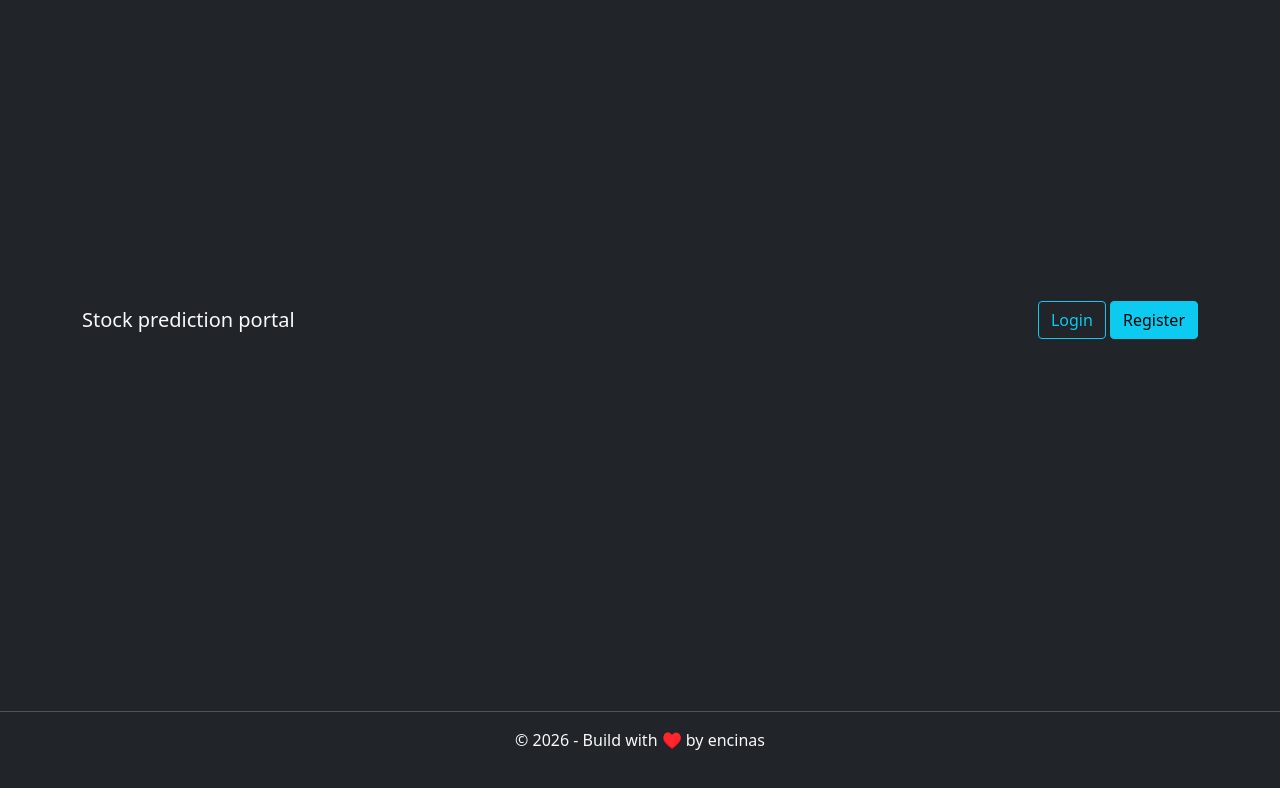
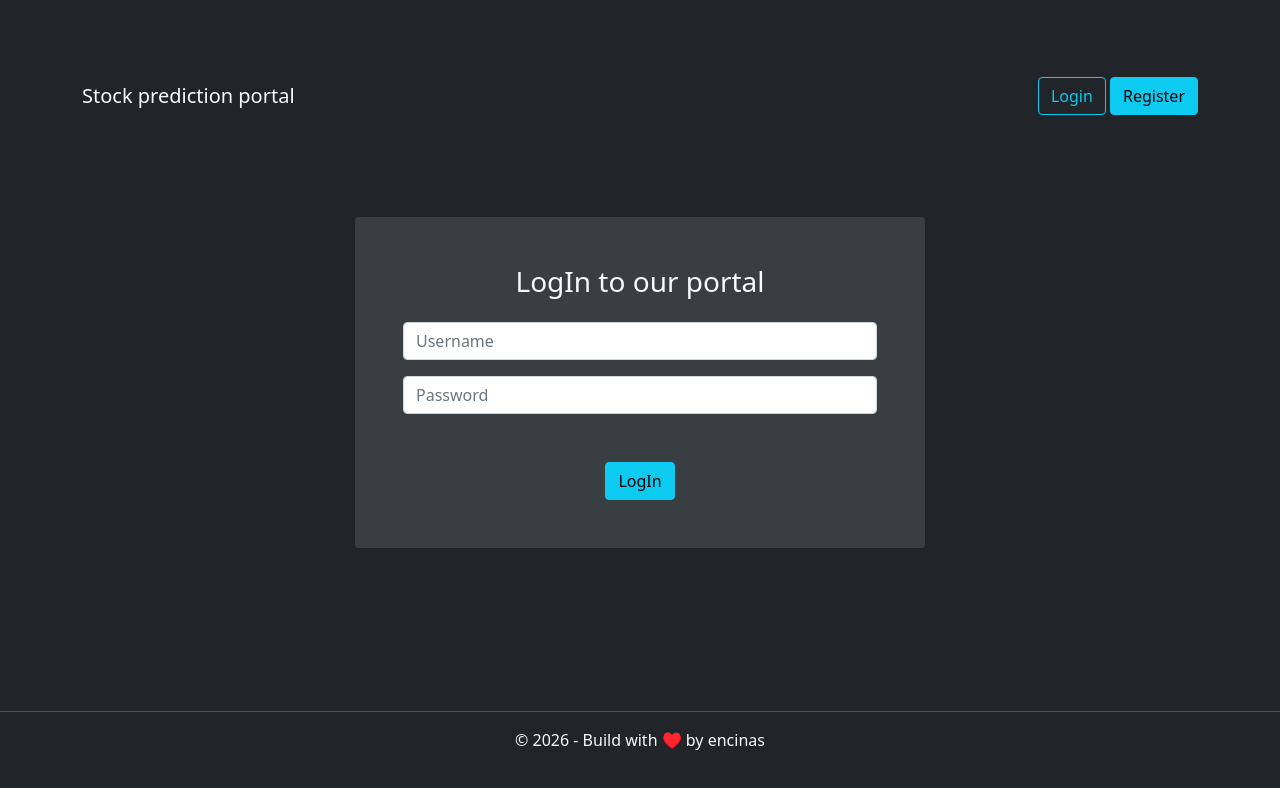
Before and after one commit to encinasj/StockPrediction, a React (Vite) app in the folder frontend-react/: page /login in a window 1280 px wide. Shown: the top 788 px of the page. Built offline with nearby package versions, Linux system fonts and the light colour scheme; no server answers.

Commit message:
refactoring auth functions

```diff
--- a/frontend-react/src/App.jsx
+++ b/frontend-react/src/App.jsx
@@ -18,9 +18,16 @@ function App() {
         <Header/>
           <Routes>
             <Route path='/' element={<Main/>} />
-            <Route path='/register' element={<PublicRoute><Register/></PublicRoute>} />
-            <Route path='/login' element={<PublicRoute><Login/></PublicRoute>} />
-            <Route path='/dashboard' element={<PrivateRoute><Dashboard/></PrivateRoute>} />
+            <Route element={<PublicRoute />}>
+              <Route path="/register" element={<Register />} />
+              <Route path="/login" element={<Login />} />
+            </Route>
+
+
+            {/* Grupo de rutas privadas */}
+            <Route element={<PrivateRoute />}>
+              <Route path="/dashboard" element={<Dashboard />} />
+            </Route>
           </Routes>
         <Footer/>
       </BrowserRouter>
--- a/frontend-react/src/PrivateRoute.jsx
+++ b/frontend-react/src/PrivateRoute.jsx
@@ -1,14 +1,11 @@
-import React, { Children, useContext } from 'react'
-import { AuthContext } from './AuthProvider'
-import { Navigate } from 'react-router-dom'
+// PrivateRoute.jsx (con Outlet)
+import { useContext } from 'react';
+import { AuthContext } from './AuthProvider';
+import { Navigate, Outlet } from 'react-router-dom';
 
-const PrivateRoute = ({Children}) => {
-    const {isLoggedIn}=useContext(AuthContext)
-  return isLoggedIn ? (
-    Children
-  ):(
-    <Navigate to='/login'/>
-  )
-}
+const PrivateRoute = () => {
+  const { isLoggedIn } = useContext(AuthContext) || {};
+  return isLoggedIn ? <Outlet /> : <Navigate to="/login" />;
+};
 
-export default PrivateRoute
+export default PrivateRoute;
--- a/frontend-react/src/PublicRoute.jsx
+++ b/frontend-react/src/PublicRoute.jsx
@@ -1,14 +1,16 @@
-import React, { Children, useContext } from 'react'
-import { AuthContext } from './AuthProvider'
-import { Navigate } from 'react-router-dom'
+// PublicRoute.jsx (con Outlet)
+import { useContext } from 'react';
+import { AuthContext } from './AuthProvider';
+import { Navigate, Outlet } from 'react-router-dom';
 
-const PublicRoute = ({Children}) => {
-    const {isLoggedIn}=useContext(AuthContext)
-  return !isLoggedIn ? (
-    Children
-  ):(
-    <Navigate to='/dashboard'/>
-  )
-}
+const PublicRoute = () => {
+  const { isLoggedIn } = useContext(AuthContext) || {};
 
-export default PublicRoute
+  // Si NO está autenticado, renderiza las rutas hijas (login/register)
+  if (!isLoggedIn) return <Outlet />;
+
+  // Si SÍ está autenticado, redirige al dashboard
+  return <Navigate to="/dashboard" />;
+};
+
+export default PublicRoute;
--- a/frontend-react/src/assets/components/dashboard/Dashboard.jsx
+++ b/frontend-react/src/assets/components/dashboard/Dashboard.jsx
@@ -15,6 +15,7 @@ const Dashboard = () => {
         fetchProtectedData();
     }, [])
   return (
+
     <div className='container text-light'>Dashboard</div>
   )
 }
```
Also changed, not shown: frontend-react/src/AuthProvider.jsx (+13 -12 lines).
